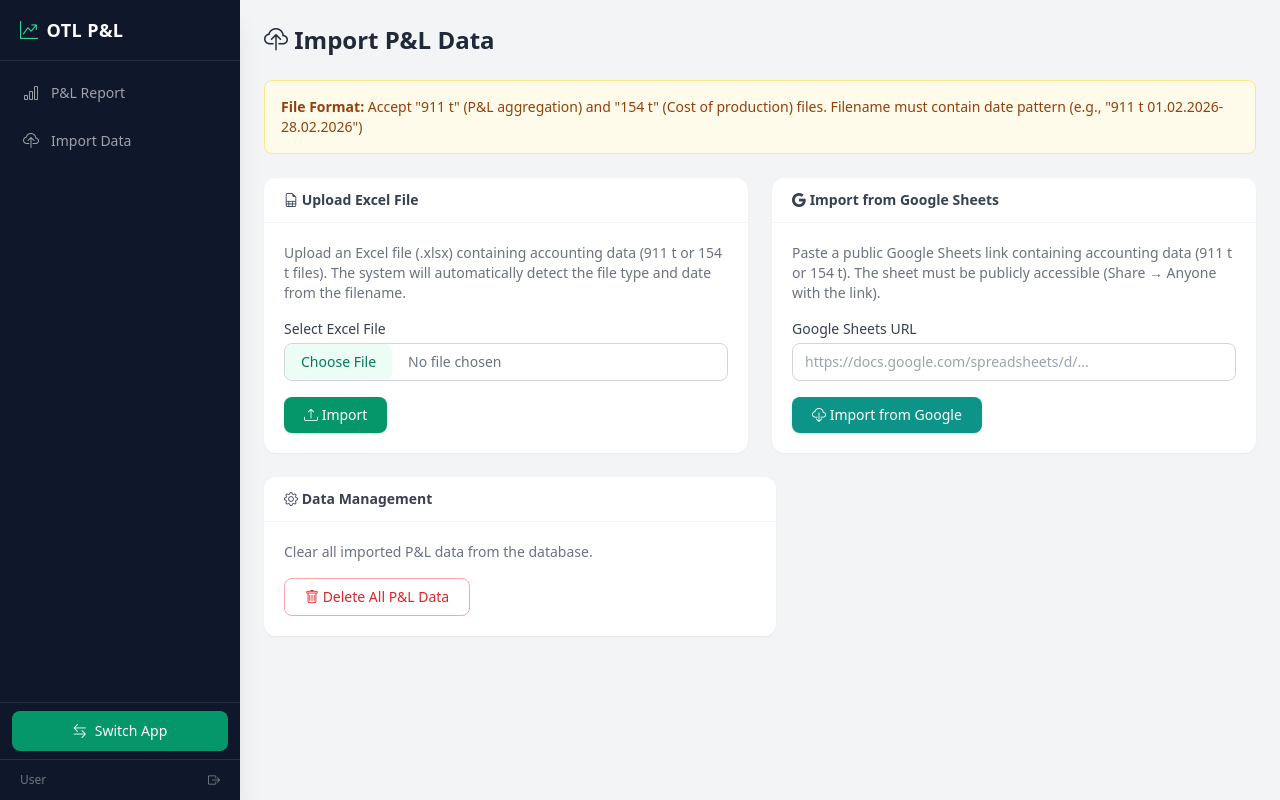
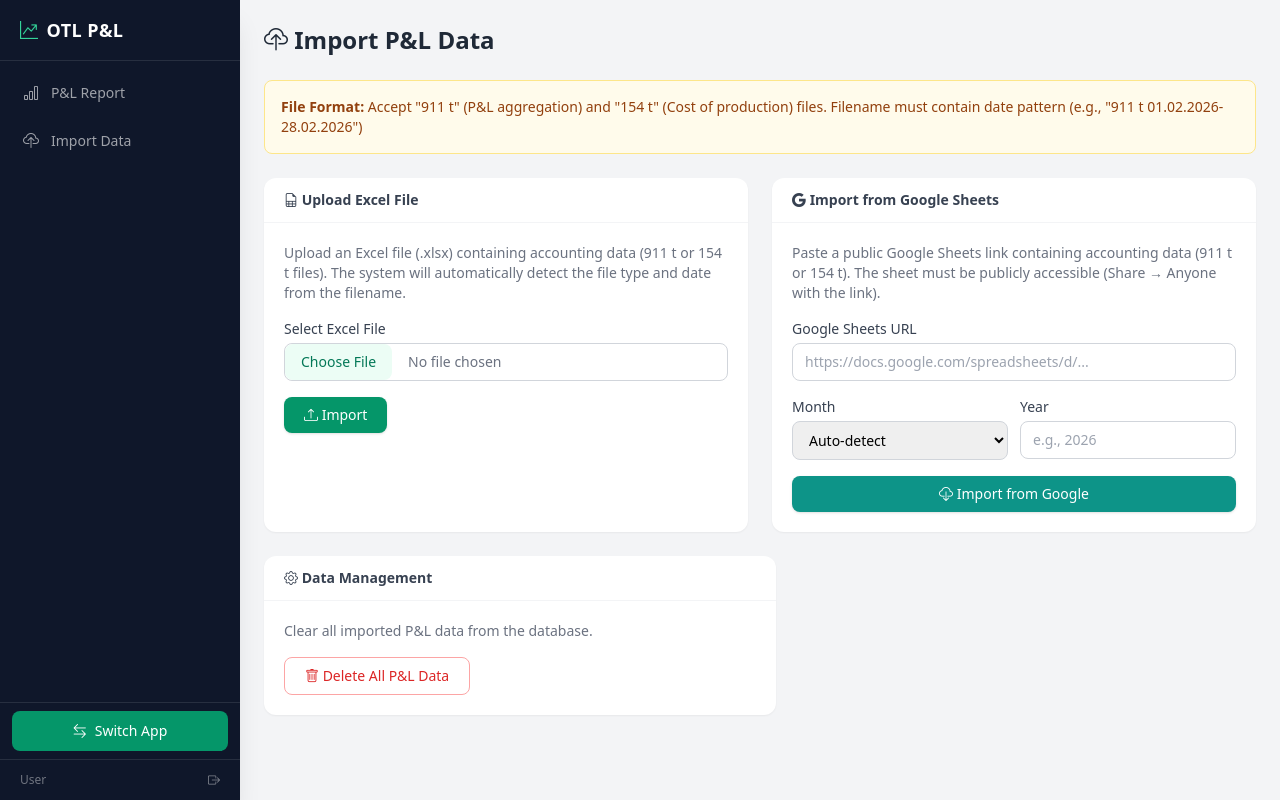
Before and after one commit to aisupport1709/OTL, a Flask app: template app/templates/pl/import.html in a window 1280 px wide. Run offline with Flask 3, Linux system fonts and the light colour scheme; the template is opened without the code that fills it, so the values that code supplies are empty; parts of the project's set-up code (start-up, migrations or seed data) failed here and were passed over; some libraries are stand-ins or nearby versions.

Commit message:
fix: allow month/year specification for Google Sheets import
Google Sheets don't have filenames, so month/year can't be auto-detected
from the URL. Add optional month/year fields to the import form that let
users specify these values when importing from Google Sheets.

Changes:
- Template: Add month and year dropdowns to Google Sheets form
- Route: Accept month/year in request body, pass to import function
- Service: modify import_pl_google_sheet() to accept optional month/year,
  use them if provided, fall back to content detection

If month/year not provided, the system still attempts to auto-detect from
the sheet content for backward compatibility.

Co-Authored-By: Claude Sonnet 4.6 <noreply@anthropic.com>

```diff
--- a/app/routes_pl.py
+++ b/app/routes_pl.py
@@ -78,6 +78,8 @@ def upload_pl_file():
 def upload_pl_google():
     data = request.get_json()
     url = (data or {}).get('url', '').strip()
+    month = (data or {}).get('month')
+    year = (data or {}).get('year')
 
     if not url:
         return jsonify({'error': 'No Google Sheets URL provided'}), 400
@@ -86,7 +88,7 @@ def upload_pl_google():
         return jsonify({'error': 'Invalid Google Sheets URL'}), 400
 
     try:
-        success, errors_count, error_details = import_pl_google_sheet(url)
+        success, errors_count, error_details = import_pl_google_sheet(url, month=month, year=year)
         return jsonify({
             'message': f'Import completed: {success} records imported, {errors_count} errors',
             'success_count': success,
--- a/app/templates/pl/import.html
+++ b/app/templates/pl/import.html
@@ -60,8 +60,24 @@
                     <input type="url" id="google-url" placeholder="https://docs.google.com/spreadsheets/d/..."
                         class="w-full px-3 py-2 text-sm rounded-lg border border-gray-300 focus:ring-2 focus:ring-emerald-500 focus:border-emerald-500 outline-none">
                 </div>
+                <div class="grid grid-cols-2 gap-3">
+                    <div>
+                        <label for="google-month" class="block text-sm font-medium text-gray-700 mb-1">Month</label>
+                        <select id="google-month" class="w-full px-3 py-2 text-sm rounded-lg border border-gray-300 focus:ring-2 focus:ring-emerald-500 focus:border-emerald-500 outline-none">
+                            <option value="">Auto-detect</option>
+                            {% for m in range(1, 13) %}
+                            <option value="{{ m }}">{{ m }}</option>
+                            {% endfor %}
+                        </select>
+                    </div>
+                    <div>
+                        <label for="google-year" class="block text-sm font-medium text-gray-700 mb-1">Year</label>
+                        <input type="number" id="google-year" placeholder="e.g., 2026" min="2020" max="2050"
+                            class="w-full px-3 py-2 text-sm rounded-lg border border-gray-300 focus:ring-2 focus:ring-emerald-500 focus:border-emerald-500 outline-none">
+                    </div>
+                </div>
                 <button onclick="importGoogleSheet()" id="btn-google"
-                    class="bg-teal-600 hover:bg-teal-700 text-white font-medium py-2 px-5 rounded-lg transition shadow text-sm">
+                    class="w-full bg-teal-600 hover:bg-teal-700 text-white font-medium py-2 px-5 rounded-lg transition shadow text-sm">
                     <i class="bi bi-cloud-download"></i> Import from Google
                 </button>
             </div>
@@ -148,7 +164,13 @@ document.getElementById('upload-form').addEventListener('submit', async function
 // ─── Google Sheets Import ───────────────────────────────────────────
 async function importGoogleSheet() {
     const url = document.getElementById('google-url').value.trim();
-    if (!url) return;
+    const month = document.getElementById('google-month').value || null;
+    const year = document.getElementById('google-year').value || null;
+
+    if (!url) {
+        alert('Please enter a Google Sheets URL');
+        return;
+    }
 
     const progress = document.getElementById('google-progress');
     const result = document.getElementById('google-result');
@@ -160,10 +182,14 @@ async function importGoogleSheet() {
     btn.classList.add('opacity-50');
 
     try {
+        const body = { url };
+        if (month) body.month = parseInt(month);
+        if (year) body.year = parseInt(year);
+
         const resp = await fetch('/pl/api/upload/pl-google', {
             method: 'POST',
             headers: { 'Content-Type': 'application/json' },
-            body: JSON.stringify({ url }),
+            body: JSON.stringify(body),
         });
         const data = await resp.json();
 
```
Also changed, not shown: app/services/pl_import.py (+15 -5 lines).
